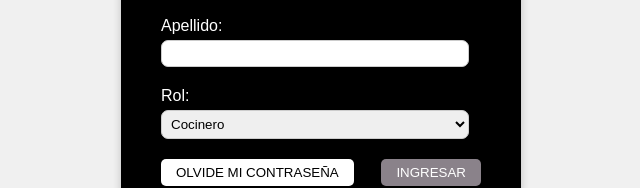
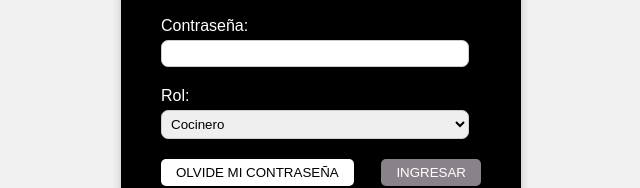
Before and after one commit to Lastshaw0724/peak-plantillas, a plain HTML site: page index.html in a window 1280 px wide. Shown: the part 624-812 px from the top of the page, 319-959 px from the left. Drawn offline with Linux system fonts and the light colour scheme.

Commit message:
Update index.html

```diff
--- a/index.html
+++ b/index.html
@@ -21,7 +21,7 @@
                     <label for="nombre">Nombre:</label>
                     <input type="text" id="nombre" name="nombre"> </div>
                 <div class="input">
-                    <label for="apellido">Apellido:</label>
+                    <label for="apellido">Contraseña:</label>
                     <input type="text" id="apellido" name="apellido"> </div>
                 <div class="input">
                     <label for="rol">Rol:</label>
```
